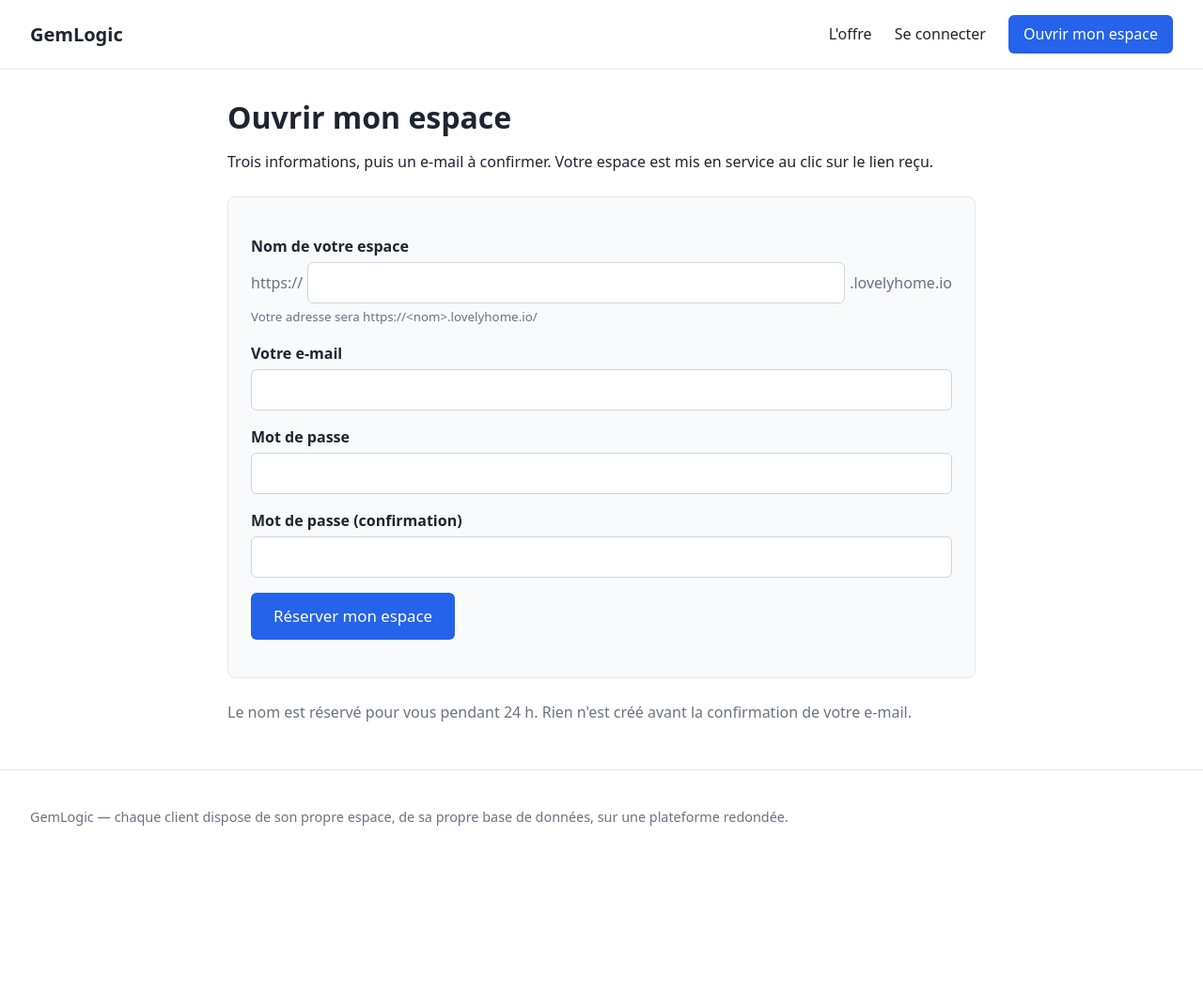
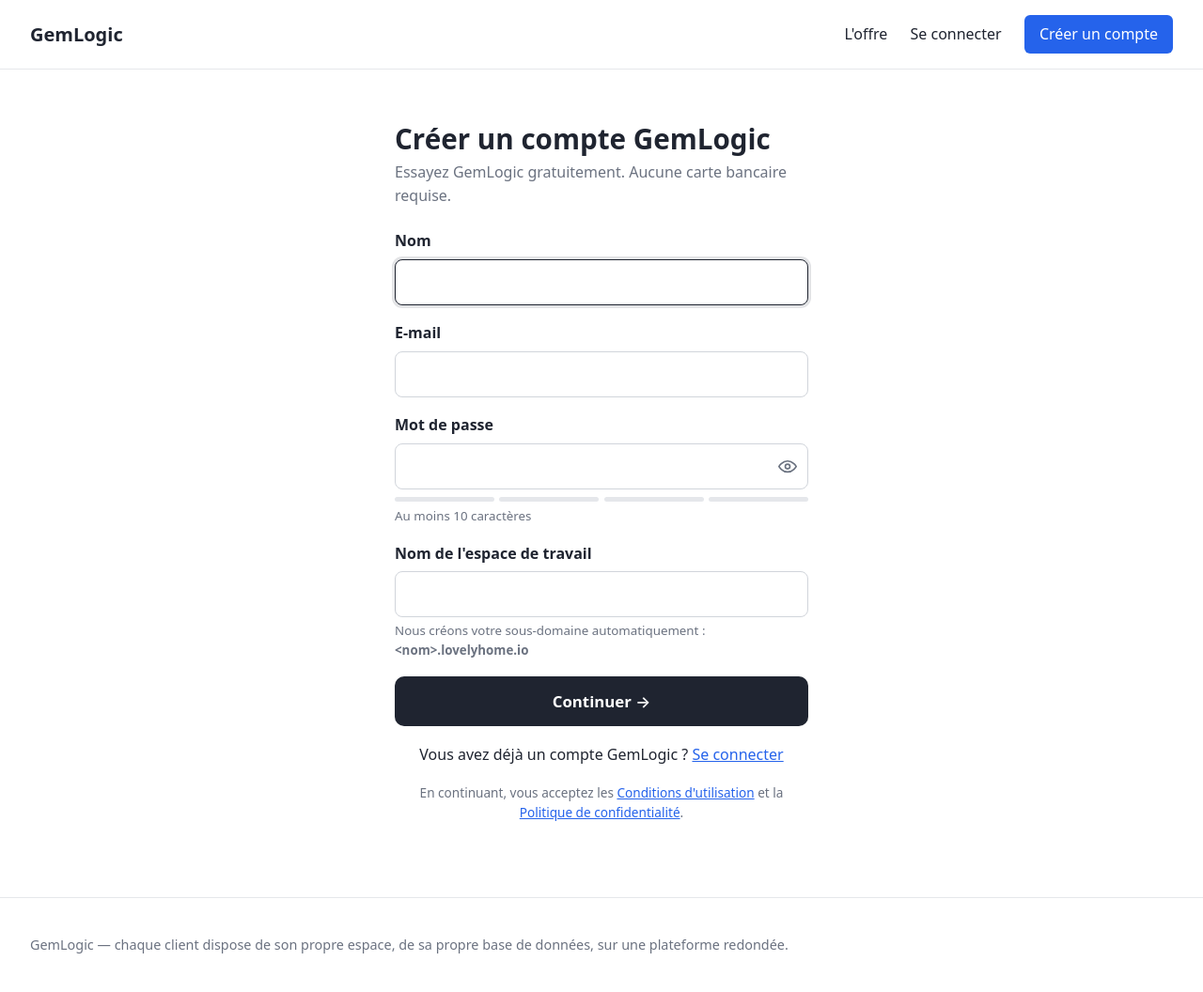
Before and after one commit to spawn451/vitrine, a Django app: page /inscription/ in a window 1280 px wide. Shown: the whole page at 94% size. Before the commit the page ends 879 px from the top, so only its background shows below. Run offline with Django 5.2, Linux system fonts and the light colour scheme.

Commit message:
Inscription : page Creer un compte (nom, oeil, robustesse, sous-domaine suggere), pages conditions et confidentialite
Co-authored-by: Cursor <cursoragent@cursor.com>

```diff
--- a/guichet/forms.py
+++ b/guichet/forms.py
@@ -6,14 +6,13 @@ from .models import Reservation
 
 
 class InscriptionForm(forms.Form):
-    slug = forms.CharField(label="Nom de votre espace", max_length=31)
-    email = forms.EmailField(label="Votre e-mail")
-    password = forms.CharField(label="Mot de passe", widget=forms.PasswordInput, strip=False)
-    password2 = forms.CharField(label="Mot de passe (confirmation)", widget=forms.PasswordInput, strip=False)
+    nom = forms.CharField(label="Nom", max_length=80, widget=forms.TextInput(attrs={"autocomplete": "name", "autofocus": True}))
+    email = forms.EmailField(label="E-mail", widget=forms.EmailInput(attrs={"autocomplete": "email"}))
+    password = forms.CharField(label="Mot de passe", widget=forms.PasswordInput(attrs={"autocomplete": "new-password"}), strip=False)
+    slug = forms.CharField(label="Nom de l'espace de travail", max_length=31, widget=forms.TextInput(attrs={"autocomplete": "off", "spellcheck": "false"}))
 
-    def __init__(self, *args, platform_domain="", **kwargs):
-        super().__init__(*args, **kwargs)
-        self.fields["slug"].help_text = f"Votre adresse sera https://<nom>.{platform_domain}/"
+    def clean_nom(self):
+        return " ".join(self.cleaned_data["nom"].split())
 
     def clean_slug(self):
         slug = slugs.normalize(self.cleaned_data["slug"])
@@ -32,12 +31,6 @@ class InscriptionForm(forms.Form):
         validate_password(pwd)
         return pwd
 
-    def clean(self):
-        data = super().clean()
-        if data.get("password") and data.get("password2") and data["password"] != data["password2"]:
-            self.add_error("password2", "Les deux mots de passe ne correspondent pas.")
-        return data
-
 
 class ConnexionForm(forms.Form):
     email = forms.EmailField(label="Votre e-mail")
--- a/guichet/models.py
+++ b/guichet/models.py
@@ -20,6 +20,7 @@ class Reservation(models.Model):
         FAILED = "failed", "Échec"
 
     slug = models.SlugField("nom d'espace", max_length=31, unique=True)
+    nom = models.CharField("nom du demandeur", max_length=80, blank=True)
     email = models.EmailField("e-mail")
     # make_password() du mot de passe choisi ; vidé à la confirmation.
     password_hash = models.CharField(max_length=128, blank=True)
--- a/guichet/static/guichet/style.css
+++ b/guichet/static/guichet/style.css
@@ -23,6 +23,36 @@ small { display: block; color: var(--muted); margin-top: .25rem; }
 .slug-row input { flex: 1; }
 .slug-row .prefix, .slug-row .suffix { color: var(--muted); white-space: nowrap; }
 .errors { color: #b91c1c; }
+
+/* Formulaire de création de compte */
+.signup { max-width: 440px; margin: 1.5rem auto 3rem; }
+.signup h1 { font-size: 1.85rem; margin-bottom: .35rem; }
+.signup .lead { color: var(--muted); margin: 0 0 1.5rem; }
+.signup form p { margin: 0 0 1.1rem; }
+.signup label { font-weight: 600; margin-bottom: .4rem; }
+.signup input { padding: .7rem .85rem; border-radius: 8px; border-color: #d1d5db; }
+.signup input:focus { outline: none; border-color: var(--ink); box-shadow: 0 0 0 3px rgba(31, 36, 48, .12); }
+.signup .btn.primary { display: block; width: 100%; background: var(--ink); padding: .85rem 1rem; border-radius: 10px; font-size: 1.05rem; font-weight: 600; margin-top: .5rem; }
+.signup .btn.primary:hover { background: #0f1420; }
+.signup .center { text-align: center; }
+.signup .fine { color: var(--muted); font-size: .85rem; }
+.signup a { color: var(--accent); }
+.signup #slug-preview { white-space: nowrap; }
+.pwd-row { position: relative; display: block; }
+.pwd-row input { padding-right: 2.75rem; }
+.pwd-row .eye { position: absolute; right: .35rem; top: 50%; transform: translateY(-50%); border: 0; background: none; padding: .4rem; color: var(--muted); cursor: pointer; line-height: 0; border-radius: 6px; }
+.pwd-row .eye:hover { color: var(--ink); }
+.strength { display: block; margin-top: .5rem; }
+.strength .bars { display: grid; grid-template-columns: repeat(4, 1fr); gap: .35rem; }
+.strength .bars i { display: block; height: 5px; border-radius: 3px; background: var(--line); transition: background .2s; }
+.strength small { margin-top: .3rem; }
+.strength[data-score="1"] i:nth-child(-n+1) { background: #dc2626; }
+.strength[data-score="2"] i:nth-child(-n+2) { background: #f59e0b; }
+.strength[data-score="3"] i:nth-child(-n+3) { background: #d97706; }
+.strength[data-score="4"] i:nth-child(-n+4) { background: #16a34a; }
+.strength[data-score="1"] small { color: #dc2626; }
+.strength[data-score="2"] small, .strength[data-score="3"] small { color: #b45309; }
+.strength[data-score="4"] small { color: #15803d; }
 .errors ul { margin: .25rem 0; padding-left: 1.2rem; }
 table { border-collapse: collapse; width: 100%; margin: 1rem 0; }
 th, td { text-align: left; padding: .6rem .75rem; border-bottom: 1px solid var(--line); vertical-align: top; }
--- a/guichet/templates/guichet/base.html
+++ b/guichet/templates/guichet/base.html
@@ -12,7 +12,7 @@
   <nav>
     <a href="{% url 'offre' %}">L'offre</a>
     <a href="{% url 'connexion' %}">Se connecter</a>
-    <a class="btn" href="{% url 'inscription' %}">Ouvrir mon espace</a>
+    <a class="btn" href="{% url 'inscription' %}">Créer un compte</a>
   </nav>
 </header>
 <main>
--- a/guichet/templates/guichet/inscription.html
+++ b/guichet/templates/guichet/inscription.html
@@ -1,24 +1,103 @@
 {% extends "guichet/base.html" %}
-{% block title %}Ouvrir mon espace — GemLogic{% endblock %}
+{% block title %}Créer un compte GemLogic{% endblock %}
 {% block content %}
-<h1>Ouvrir mon espace</h1>
-<p>Trois informations, puis un e-mail à confirmer. Votre espace est mis en service au clic sur le lien reçu.</p>
-<form method="post" class="card" novalidate>
-  {% csrf_token %}
-  {% if form.non_field_errors %}<div class="errors">{{ form.non_field_errors }}</div>{% endif %}
-  {% for field in form %}
-  <p>
-    <label for="{{ field.id_for_label }}">{{ field.label }}</label>
-    {% if field.name == "slug" %}
-    <span class="slug-row"><span class="prefix">https://</span>{{ field }}<span class="suffix">.{{ platform_domain }}</span></span>
-    {% else %}
-    {{ field }}
-    {% endif %}
-    {% if field.help_text %}<small>{{ field.help_text }}</small>{% endif %}
-    {% if field.errors %}<span class="errors">{{ field.errors }}</span>{% endif %}
-  </p>
-  {% endfor %}
-  <p><button class="btn big" type="submit">Réserver mon espace</button></p>
-</form>
-<p class="muted">Le nom est réservé pour vous pendant 24 h. Rien n'est créé avant la confirmation de votre e-mail.</p>
+<div class="signup">
+  <h1>Créer un compte GemLogic</h1>
+  <p class="lead">Essayez GemLogic gratuitement. Aucune carte bancaire requise.</p>
+  <form method="post" novalidate id="signup-form" data-domain="{{ platform_domain }}">
+    {% csrf_token %}
+    {% if form.non_field_errors %}<div class="errors">{{ form.non_field_errors }}</div>{% endif %}
+
+    <p>
+      <label for="{{ form.nom.id_for_label }}">{{ form.nom.label }}</label>
+      {{ form.nom }}
+      {% if form.nom.errors %}<span class="errors">{{ form.nom.errors }}</span>{% endif %}
+    </p>
+
+    <p>
+      <label for="{{ form.email.id_for_label }}">{{ form.email.label }}</label>
+      {{ form.email }}
+      {% if form.email.errors %}<span class="errors">{{ form.email.errors }}</span>{% endif %}
+    </p>
+
+    <p>
+      <label for="{{ form.password.id_for_label }}">{{ form.password.label }}</label>
+      <span class="pwd-row">
+        {{ form.password }}
+        <button type="button" class="eye" id="toggle-pwd" aria-label="Afficher le mot de passe" aria-pressed="false">
+          <svg width="20" height="20" viewBox="0 0 24 24" fill="none" stroke="currentColor" stroke-width="2" stroke-linecap="round" stroke-linejoin="round" aria-hidden="true"><path d="M1 12s4-7 11-7 11 7 11 7-4 7-11 7S1 12 1 12z"/><circle cx="12" cy="12" r="3"/></svg>
+        </button>
+      </span>
+      <span class="strength" id="strength" aria-live="polite">
+        <span class="bars"><i></i><i></i><i></i><i></i></span>
+        <small id="strength-label">Au moins 10 caractères</small>
+      </span>
+      {% if form.password.errors %}<span class="errors">{{ form.password.errors }}</span>{% endif %}
+    </p>
+
+    <p>
+      <label for="{{ form.slug.id_for_label }}">{{ form.slug.label }}</label>
+      {{ form.slug }}
+      <small>Nous créons votre sous-domaine automatiquement : <strong id="slug-preview">&lt;nom&gt;.{{ platform_domain }}</strong></small>
+      {% if form.slug.errors %}<span class="errors">{{ form.slug.errors }}</span>{% endif %}
+    </p>
+
+    <p><button class="btn primary" type="submit">Continuer <span aria-hidden="true">→</span></button></p>
+
+    <p class="center">Vous avez déjà un compte GemLogic ? <a href="{% url 'connexion' %}">Se connecter</a></p>
+    <p class="center fine">En continuant, vous acceptez les <a href="{% url 'conditions' %}">Conditions d'utilisation</a> et la <a href="{% url 'confidentialite' %}">Politique de confidentialité</a>.</p>
+  </form>
+</div>
 {% endblock %}
+{% block scripts %}
+<script>
+(function () {
+  var form = document.getElementById("signup-form");
+  var domain = form.dataset.domain;
+  var nom = document.getElementById("{{ form.nom.id_for_label }}");
+  var pwd = document.getElementById("{{ form.password.id_for_label }}");
+  var slug = document.getElementById("{{ form.slug.id_for_label }}");
+  var preview = document.getElementById("slug-preview");
+  var strength = document.getElementById("strength");
+  var label = document.getElementById("strength-label");
+  var slugTouched = slug.value !== "";
+
+  // Même normalisation que guichet/slugs.py : minuscules, [a-z0-9-], commence par une lettre.
+  function toSlug(s) {
+    s = s.normalize("NFD").replace(/[\u0300-\u036f]/g, "").toLowerCase();
+    s = s.replace(/[^a-z0-9-]+/g, "-").replace(/-+/g, "-").replace(/^[^a-z]+/, "").replace(/-$/, "");
+    return s.slice(0, 31);
+  }
+  function showPreview() {
+    var v = slug.value.trim().toLowerCase();
+    preview.textContent = (v || "<nom>") + "." + domain;
+  }
+  nom.addEventListener("input", function () {
+    if (!slugTouched) { slug.value = toSlug(nom.value); showPreview(); }
+  });
+  slug.addEventListener("input", function () { slugTouched = slug.value !== ""; showPreview(); });
+  showPreview();
+
+  // Indicateur de robustesse : 4 barres. Indicatif seulement, la règle est côté serveur.
+  var labels = ["Au moins 10 caractères", "Mot de passe faible", "Mot de passe moyen", "Bon mot de passe", "Excellent mot de passe"];
+  pwd.addEventListener("input", function () {
+    var v = pwd.value, score = 0;
+    if (v.length >= 10) score++;
+    if (v.length >= 14) score++;
+    if (/[a-z]/.test(v) && /[A-Z]/.test(v)) score++;
+    if (/\d/.test(v) && /[^A-Za-z0-9]/.test(v)) score++;
+    if (v.length < 10) score = Math.min(score, 0);
+    strength.dataset.score = score;
+    label.textContent = labels[score];
+  });
+
+  document.getElementById("toggle-pwd").addEventListener("click", function () {
+    var shown = pwd.type === "text";
+    pwd.type = shown ? "password" : "text";
+    this.setAttribute("aria-pressed", String(!shown));
+    this.setAttribute("aria-label", shown ? "Afficher le mot de passe" : "Masquer le mot de passe");
+    pwd.focus();
+  });
+})();
+</script>
+{% endblock %}
--- a/guichet/urls.py
+++ b/guichet/urls.py
@@ -5,6 +5,8 @@ from . import views
 urlpatterns = [
     path("", views.accueil, name="accueil"),
     path("offre/", views.offre, name="offre"),
+    path("conditions/", views.conditions, name="conditions"),
+    path("confidentialite/", views.confidentialite, name="confidentialite"),
     path("health/", views.health, name="health"),
     path("inscription/", views.inscription, name="inscription"),
     path("confirmer/<str:token>/", views.confirmer, name="confirmer"),
--- a/guichet/views.py
+++ b/guichet/views.py
@@ -39,6 +39,14 @@ def offre(request):
     return render(request, "guichet/offre.html", {"app_version": settings.APP_VERSION})
 
 
+def conditions(request):
+    return render(request, "guichet/conditions.html")
+
+
+def confidentialite(request):
+    return render(request, "guichet/confidentialite.html", {"hours": settings.RESERVATION_HOURS})
+
+
 @require_GET
 def health(request):
     """Route de supervision : 200 seulement si la base répond."""
@@ -57,13 +65,14 @@ def health(request):
 def inscription(request):
     """Réserve le nom 24 h, hache le mot de passe, envoie le lien de confirmation.
     Rien n'est créé sur les serveurs ici."""
-    form = InscriptionForm(request.POST or None, platform_domain=settings.PLATFORM_DOMAIN)
+    form = InscriptionForm(request.POST or None)
     if request.method == "POST" and form.is_valid():
         slug = form.cleaned_data["slug"]
         # Une ancienne réservation expirée du même nom libère la place.
         Reservation.objects.filter(slug=slug, statut=Statut.PENDING, expires_at__lte=timezone.now()).delete()
         r = Reservation.objects.create(
             slug=slug,
+            nom=form.cleaned_data["nom"],
             email=form.cleaned_data["email"],
             password_hash=make_password(form.cleaned_data["password"]),
             expires_at=Reservation.default_expiry(),
```
Also changed, not shown: guichet/templates/guichet/conditions.html (added, +14 -0 lines), guichet/templates/guichet/confidentialite.html (added, +16 -0 lines), guichet/tests.py (+16 -2 lines), README.md, guichet/migrations/0002_reservation_nom.py (added).
